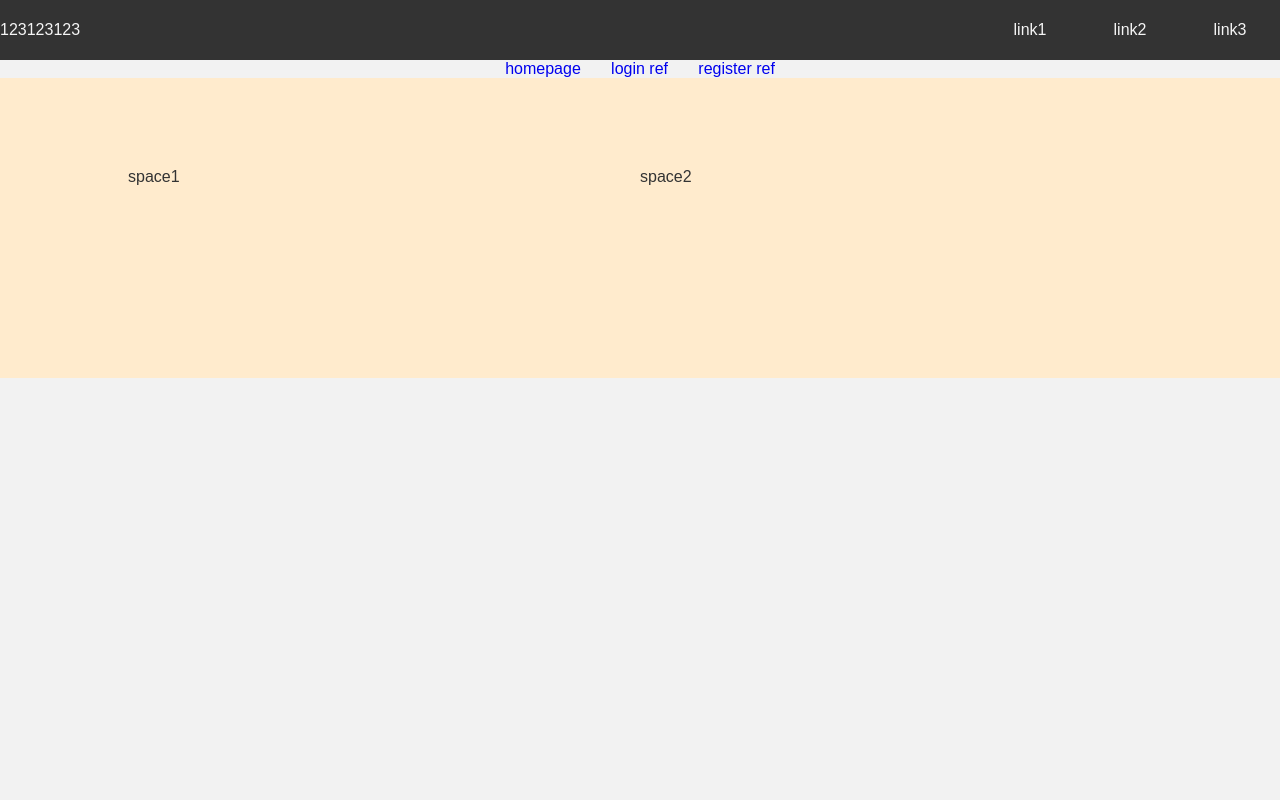
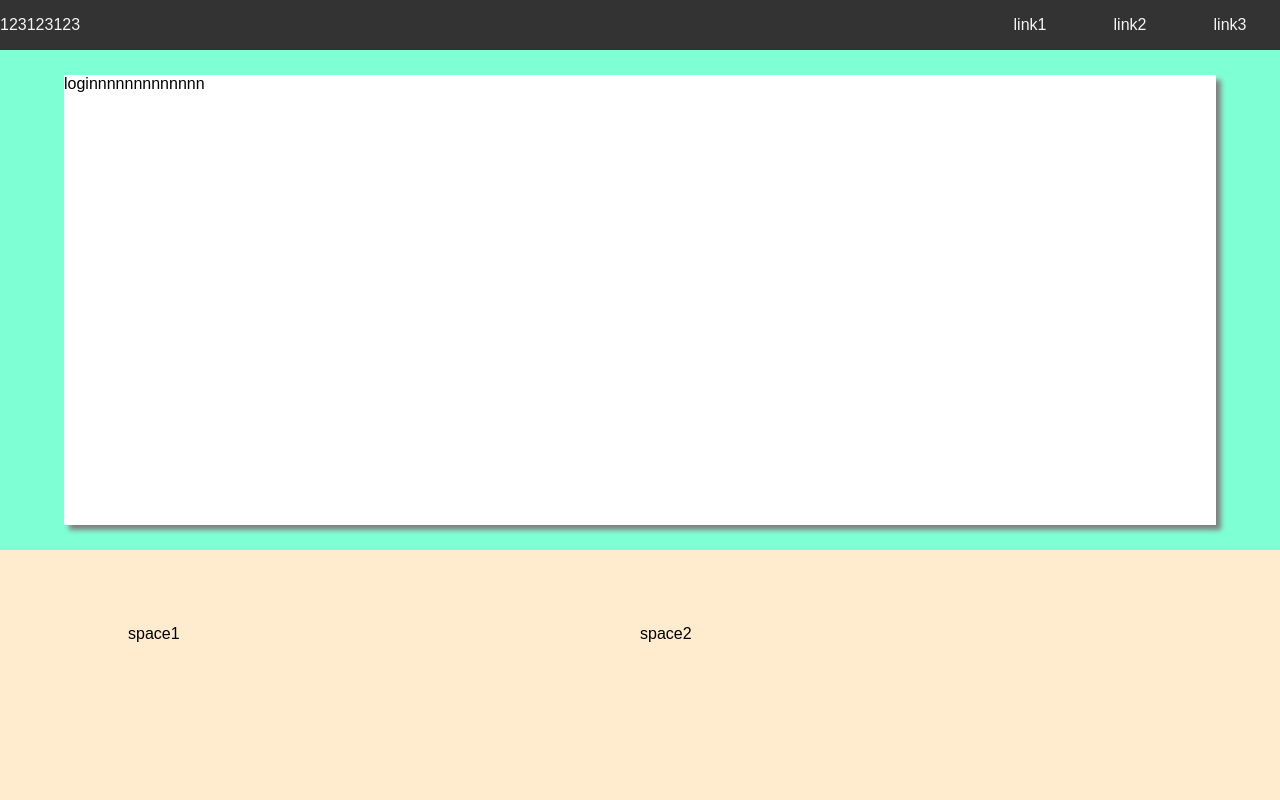
Before and after one commit to DTcode22/planner, a PHP site: page / in a window 1280 px wide. Run offline with PHP 8.4, Linux system fonts and the light colour scheme.

Commit message:
css-layout

```diff
--- a/assets/styles/styles.css
+++ b/assets/styles/styles.css
@@ -1,24 +1,8 @@
 body {
-  width: 100%;
-  display: flex;
-  align-items: center;
-  justify-content: center;
-  flex-direction: column;
+  box-sizing: border-box;
   margin: 0;
   padding: 0;
   font-family: "Arial", sans-serif;
-  background-color: #f2f2f2;
-  color: #333;
-}
-
-.app-container {
-  width: 100%;
-  max-width: 1440px;
-  display: flex;
-  align-items: center;
-  justify-content: center;
-  flex-direction: column;
-  background-color: #f2f2f2;
 }
 
 a {
@@ -29,3 +13,42 @@ a {
 button {
   cursor: pointer;
 }
+.full-vw {
+  width: 100vw;
+  height: 100vh;
+  display: flex;
+  align-items: center;
+  flex-direction: column;
+}
+
+.navbar-container {
+  height: 60px;
+  width: 100%;
+  display: flex;
+  align-items: center;
+  justify-content: center;
+  background-color: #f2f2f2;
+}
+
+.login-container {
+  display: flex;
+  align-items: center;
+  justify-content: center;
+  min-height: 500px;
+  width: 100%;
+  background-color: aquamarine;
+}
+.login-content {
+  height: 90%;
+  width: 90%;
+  max-width: 1440px;
+  box-shadow: 5px 5px 5px gray;
+  background-color: #fff;
+}
+.footer-container {
+  width: 100%;
+  height: 300px;
+  display: flex;
+  align-items: center;
+  justify-content: center;
+}
--- a/index.php
+++ b/index.php
@@ -9,14 +9,23 @@
 </head>
 
 <body>
-    <div class="app-container">
-        <?php include "templates/navbar.php" ?>
-        <div class="links">
-            <a href="./">homepage</a>
-            <a href="pages/login.php">login ref</a>
-            <a href="pages/register.php">register ref</a>
+    <!-- full-vw-container -->
+    <div class="full-vw">
+
+        <!-- navbar-container -->
+        <div class="navbar-container">
+            <?php include "templates/navbar.php" ?>
         </div>
-        <?php include "templates/footer.php" ?>
+
+        <div class="login-container">
+            <div class="login-content">
+                loginnnnnnnnnnnnn
+            </div>
+
+        </div>
+        <div class="footer-container">
+            <?php include "templates/footer.php" ?>
+        </div>
     </div>
 
     <script src="assets/js/script.js"></script>
--- a/templates/footer.php
+++ b/templates/footer.php
@@ -1,11 +1,12 @@
-<div class="footer-container">
+<div class="footer-content">
     <div class="space1">space1</div>
     <div class="space2">space2</div>
 </div>
 <style>
-    .footer-container {
+    .footer-content {
         width: 100%;
-        height: 300px;
+        height: 100%;
+        max-width: 1440px;
         display: flex;
         align-items: center;
         justify-content: center;
--- a/templates/navbar.php
+++ b/templates/navbar.php
@@ -1,4 +1,4 @@
-<div class="navbar-container">
+<div class="navbar-content">
     <div class="slikalogo">123123123</div>
 
     <div class="links">
@@ -8,9 +8,10 @@
     </div>
 </div>
 <style>
-    .navbar-container {
+    .navbar-content {
         width: 100%;
-        height: 60px;
+        height: 100%;
+        max-width: 1440px;
         display: flex;
         align-items: center;
         justify-content: space-between;
@@ -18,8 +19,6 @@
         color: whitesmoke;
     }
 
-
-
     .links {
         display: flex;
         width: 300px;
```
Also changed, not shown: pages/login.php (deleted, +0 -71 lines), pages/register.php (+0 -32 lines).
